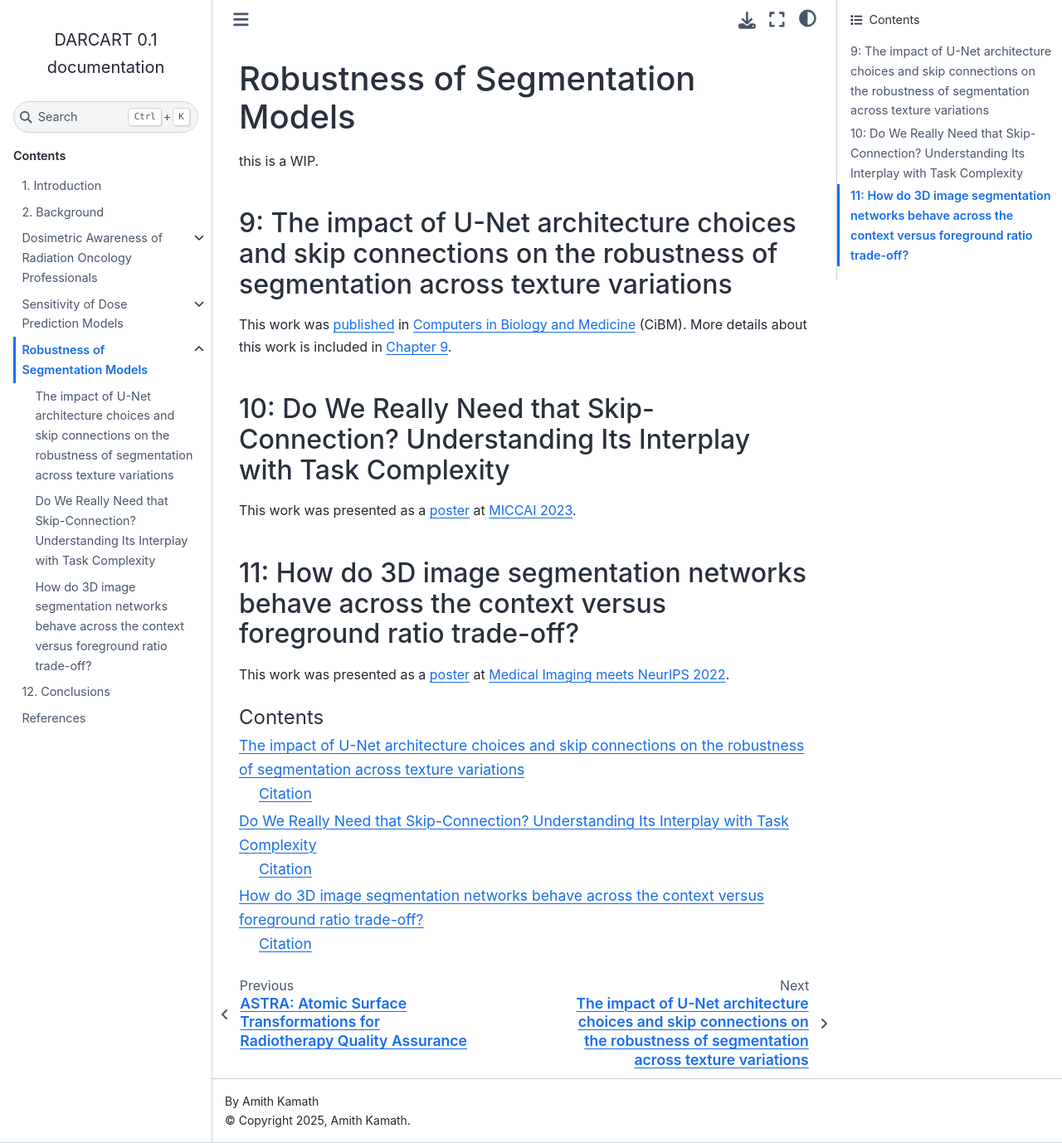
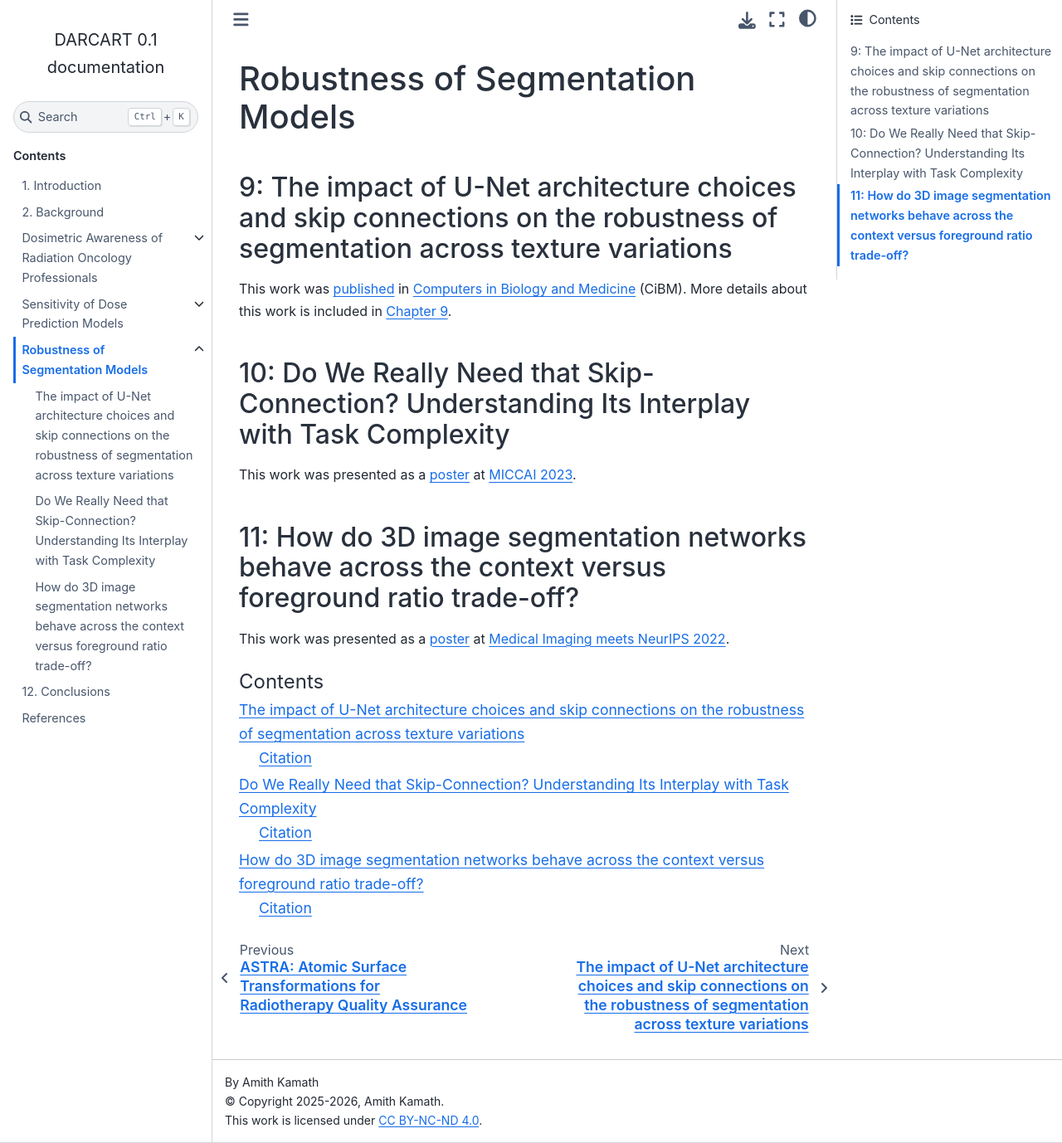
Before and after one commit to amithjkamath/darcart, a Sphinx documentation site: the page built from docs/partthree/index.md, in a window 1280 px wide and 1378 px high. Shown: the whole window at 83% size. Built offline with Sphinx 7.4.7 and the Sphinx Book theme 1.1.4, drawn with Linux system fonts in a browser that asks for light colours.

Commit message:
Remove remaining WIP notes, add site-wide license footer, bump copyright
Drop the "this is a WIP" lines from part one and part three now that the
content is ready. Show a CC BY-NC-ND 4.0 license notice in the page footer
on every page via the theme's extra_footer, and update the copyright and
LICENSE year to 2025-2026.

Co-Authored-By: Claude Opus 4.8 <noreply@anthropic.com>

```diff
--- a/docs/conf.py
+++ b/docs/conf.py
@@ -3,7 +3,7 @@
 # -- Project information
 
 project = "DARCART"
-copyright = "2025, Amith Kamath"
+copyright = "2025-2026, Amith Kamath"
 author = "Amith Kamath"
 
 release = "0.1"
@@ -53,6 +53,11 @@ html_theme_options = {
     "navigation_depth": 4,  # Depth of nested TOC items
     "show_nav_level": 2,  # Show top-level items expanded
     "collapse_navigation": True,  # Collapse subsections by default
+    "extra_footer": (
+        '<div>This work is licensed under '
+        '<a rel="license" href="https://creativecommons.org/licenses/by-nc-nd/4.0/">'
+        'CC BY-NC-ND 4.0</a>.</div>'
+    ),
 }
 
 # -- Options for EPUB output
--- a/docs/partthree/index.md
+++ b/docs/partthree/index.md
@@ -1,6 +1,4 @@
 # Robustness of Segmentation Models
-
-this is a WIP.
 
 ## 9: The impact of U-Net architecture choices and skip connections on the robustness of segmentation across texture variations
 
```
Also changed, not shown: docs/partone/index.md (+0 -2 lines), 1 other file.
